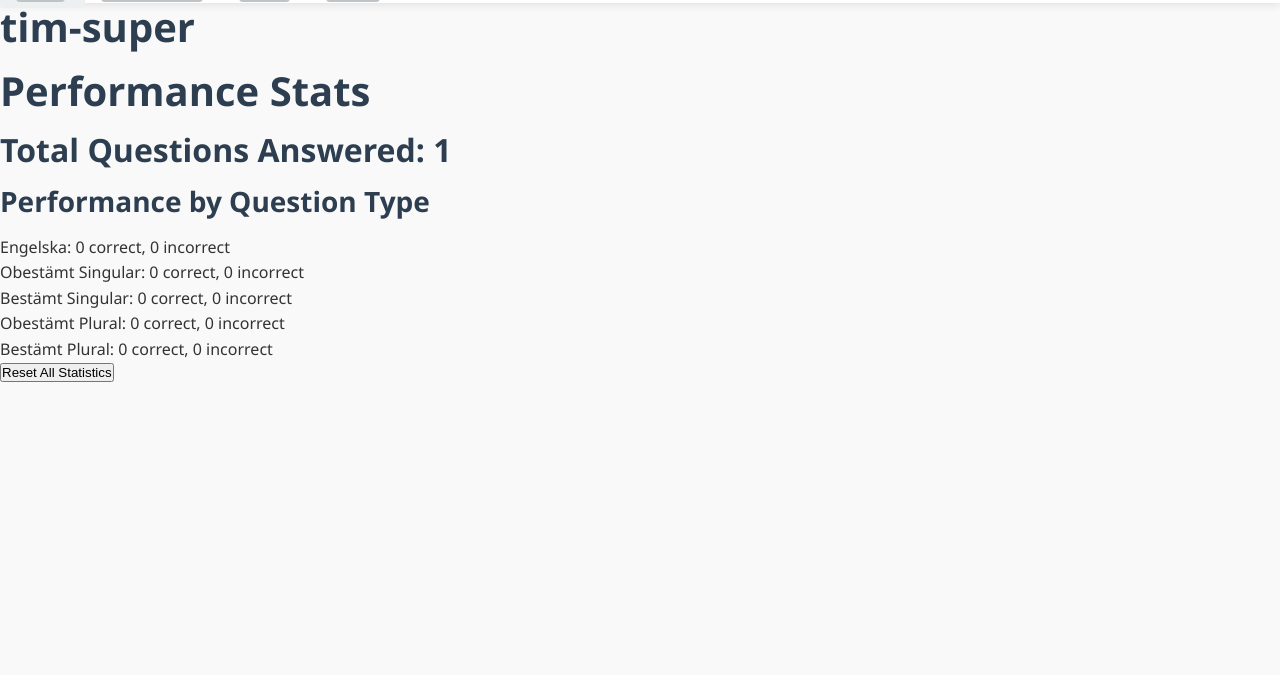
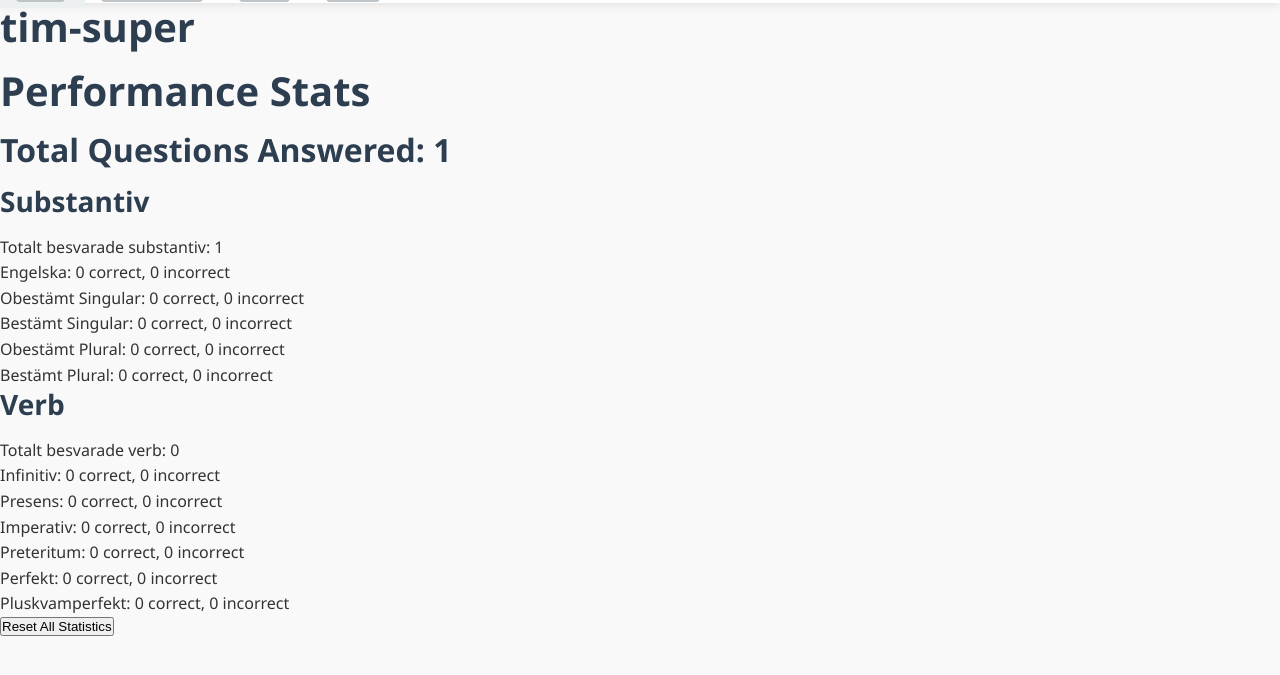
Before and after one commit to suitst/website, a Django app: page /accounts/profile/ in a window 1280 px wide. Shown: the part 23-698 px from the top of the page. Run offline with Django 5.2, Linux system fonts and the light colour scheme; a user stored in the database is signed in.

Commit message:
added verb statistics to profile page

```diff
--- a/timpage/accounts/models.py
+++ b/timpage/accounts/models.py
@@ -68,18 +68,24 @@ class CustomUser(AbstractUser):
 
 
     def update_record(self, result, field):
+        # Normalize to ensure both raw field names and *_result are accepted
+        normalized_field = field.replace('_result', '')
         field_mapping = {
-            'engelska_result': ('engelska_correct', 'engelska_incorrect'),
-            'infinitiv_result': ('infinitiv_correct', 'infinitiv_incorrect'),
-            'presens_result': ('presens_correct', 'presens_incorrect'),
-            'imperativ_result': ('imperativ_correct', 'imperativ_incorrect'),
-            'preteritum_result': ('preteritum_correct', 'preteritum_incorrect'),
-            'perfekt_result': ('perfekt_correct', 'perfekt_incorrect'),
-            'pluskvamperfekt_result': ('pluskvamperfekt_correct', 'pluskvamperfekt_incorrect')
+            'engelska': ('engelska_correct', 'engelska_incorrect'),
+            'obestamt_singular': ('obestamt_singular_correct', 'obestamt_singular_incorrect'),
+            'bestamt_singular': ('bestamt_singular_correct', 'bestamt_singular_incorrect'),
+            'obestamt_plural': ('obestamt_plural_correct', 'obestamt_plural_incorrect'),
+            'bestamt_plural': ('bestamt_plural_correct', 'bestamt_plural_incorrect'),
+            'infinitiv': ('infinitiv_correct', 'infinitiv_incorrect'),
+            'presens': ('presens_correct', 'presens_incorrect'),
+            'imperativ': ('imperativ_correct', 'imperativ_incorrect'),
+            'preteritum': ('preteritum_correct', 'preteritum_incorrect'),
+            'perfekt': ('perfekt_correct', 'perfekt_incorrect'),
+            'pluskvamperfekt': ('pluskvamperfekt_correct', 'pluskvamperfekt_incorrect')
         }
         print(f'field: {field}')
-        if field in field_mapping:
-            correct_field, incorrect_field = field_mapping[field]
+        if normalized_field in field_mapping:
+            correct_field, incorrect_field = field_mapping[normalized_field]
             if result:
                 setattr(self, correct_field, getattr(self, correct_field) + 1)
                 print(f'cheese {field:}: {getattr(self, correct_field)}')
--- a/timpage/accounts/templates/profile.html
+++ b/timpage/accounts/templates/profile.html
@@ -6,13 +6,24 @@
     <h1>{{ user.username }}</h1>
     <h1>Performance Stats</h2>
     <h2>Total Questions Answered: {{ user.total_answered }}</h2>
-    <h3>Performance by Question Type</h3>
+    <h3>Substantiv</h3>
     <ul>
+        <li>Totalt besvarade substantiv: {{ user.total_substantiv_answered }}</li>
         <li>Engelska: {{ user.engelska_correct }} correct, {{ user.engelska_incorrect }} incorrect</li>
         <li>Obestämt Singular: {{ user.obestamt_singular_correct }} correct, {{ user.obestamt_singular_incorrect }} incorrect</li>
         <li>Bestämt Singular: {{ user.bestamt_singular_correct }} correct, {{ user.bestamt_singular_incorrect }} incorrect</li>
         <li>Obestämt Plural: {{ user.obestamt_plural_correct }} correct, {{ user.obestamt_plural_incorrect }} incorrect</li>
         <li>Bestämt Plural: {{ user.bestamt_plural_correct }} correct, {{ user.bestamt_plural_incorrect }} incorrect</li>
+    </ul>
+    <h3>Verb</h3>
+    <ul>
+        <li>Totalt besvarade verb: {{ user.total_verb_answered }}</li>
+        <li>Infinitiv: {{ user.infinitiv_correct|default:0 }} correct, {{ user.infinitiv_incorrect|default:0 }} incorrect</li>
+        <li>Presens: {{ user.presens_correct }} correct, {{ user.presens_incorrect }} incorrect</li>
+        <li>Imperativ: {{ user.imperativ_correct }} correct, {{ user.imperativ_incorrect }} incorrect</li>
+        <li>Preteritum: {{ user.preteritum_correct }} correct, {{ user.preteritum_incorrect }} incorrect</li>
+        <li>Perfekt: {{ user.perfekt_correct }} correct, {{ user.perfekt_incorrect }} incorrect</li>
+        <li>Pluskvamperfekt: {{ user.pluskvamperfekt_correct }} correct, {{ user.pluskvamperfekt_incorrect }} incorrect</li>
     </ul>
     <form method="post" action="{% url 'reset_stats' %}" onsubmit="return confirm('Are you sure you want to reset all your statistics? This action cannot be undone.');">
         {% csrf_token %}
--- a/timpage/accounts/views.py
+++ b/timpage/accounts/views.py
@@ -59,11 +59,18 @@ def reset_stats_view(request):
 
         stat_fields = [
             'total_answered',
+            'total_substantiv_answered', 'total_verb_answered',
             'engelska_correct', 'engelska_incorrect',
             'obestamt_singular_correct', 'obestamt_singular_incorrect',
             'bestamt_singular_correct', 'bestamt_singular_incorrect',
             'obestamt_plural_correct', 'obestamt_plural_incorrect',
-            'bestamt_plural_correct', 'bestamt_plural_incorrect'
+            'bestamt_plural_correct', 'bestamt_plural_incorrect',
+            'infinitiv_correct', 'infinitiv_incorrect',
+            'presens_correct', 'presens_incorrect',
+            'imperativ_correct', 'imperativ_incorrect',
+            'preteritum_correct', 'preteritum_incorrect',
+            'perfekt_correct', 'perfekt_incorrect',
+            'pluskvamperfekt_correct', 'pluskvamperfekt_incorrect'
         ]
 
         for field in stat_fields:
--- a/timpage/svenska/management/commands/load_substantiv.py
+++ b/timpage/svenska/management/commands/load_substantiv.py
@@ -6,9 +6,7 @@ from svenska.models import Substantiv
 
 ALREDY_LOADED_ERROR_MESSAGE = """
 If you need to reload the question data from the CSV file,
-first delete the db.sqlite3 file to destroy the database.
-Then, run `python manage.py migrate` for a new empty
-database with tables
+first run clear_substantiv.py to clear the Substantiv database, or run clear_verb.py to clear the Verb database.
 """
 
 
--- a/timpage/svenska/views.py
+++ b/timpage/svenska/views.py
@@ -82,8 +82,6 @@ def substantiv_results_view(request):
                 'incorrect': {field: 0 for field in ['engelska', 'obestamt_singular', 'bestamt_singular', 'obestamt_plural', 'bestamt_plural']}
             }
 
-        user.update_total(word)
-
         for field, result in results.items():
             field_name = field.replace('_result', '')
 
@@ -94,6 +92,7 @@ def substantiv_results_view(request):
             else:
                 request.session['game_stats']['incorrect'][field_name] += 1
 
+        user.update_total(word)
         user.save()
 
         request.session.modified = True
@@ -203,8 +202,6 @@ def verb_results_view(request):
                 'incorrect': {field: 0 for field in ['engelska', 'infinitiv', 'presens', 'imperativ', 'preteritum', 'perfekt', 'pluskvamperfekt']}
             }
 
-        user.update_total(word)
-
         for field, result in results.items():
             field_name = field.replace('_result', '')
 
@@ -215,6 +212,7 @@ def verb_results_view(request):
             else:
                 request.session['game_stats']['incorrect'][field_name] += 1
 
+        user.update_total(word)
         user.save()
 
         request.session.modified = True
```
Also changed, not shown: timpage/db.sqlite3.
